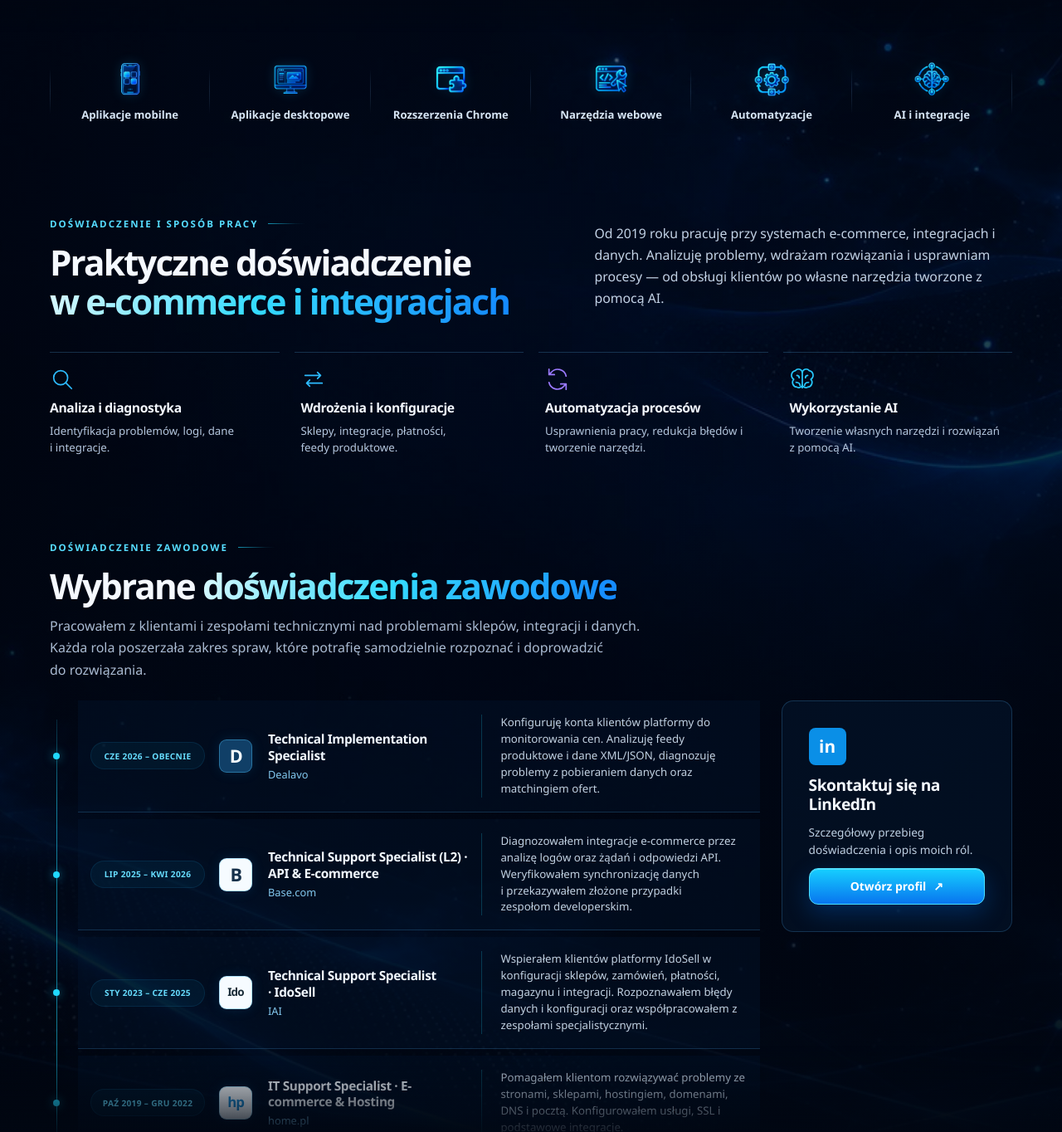
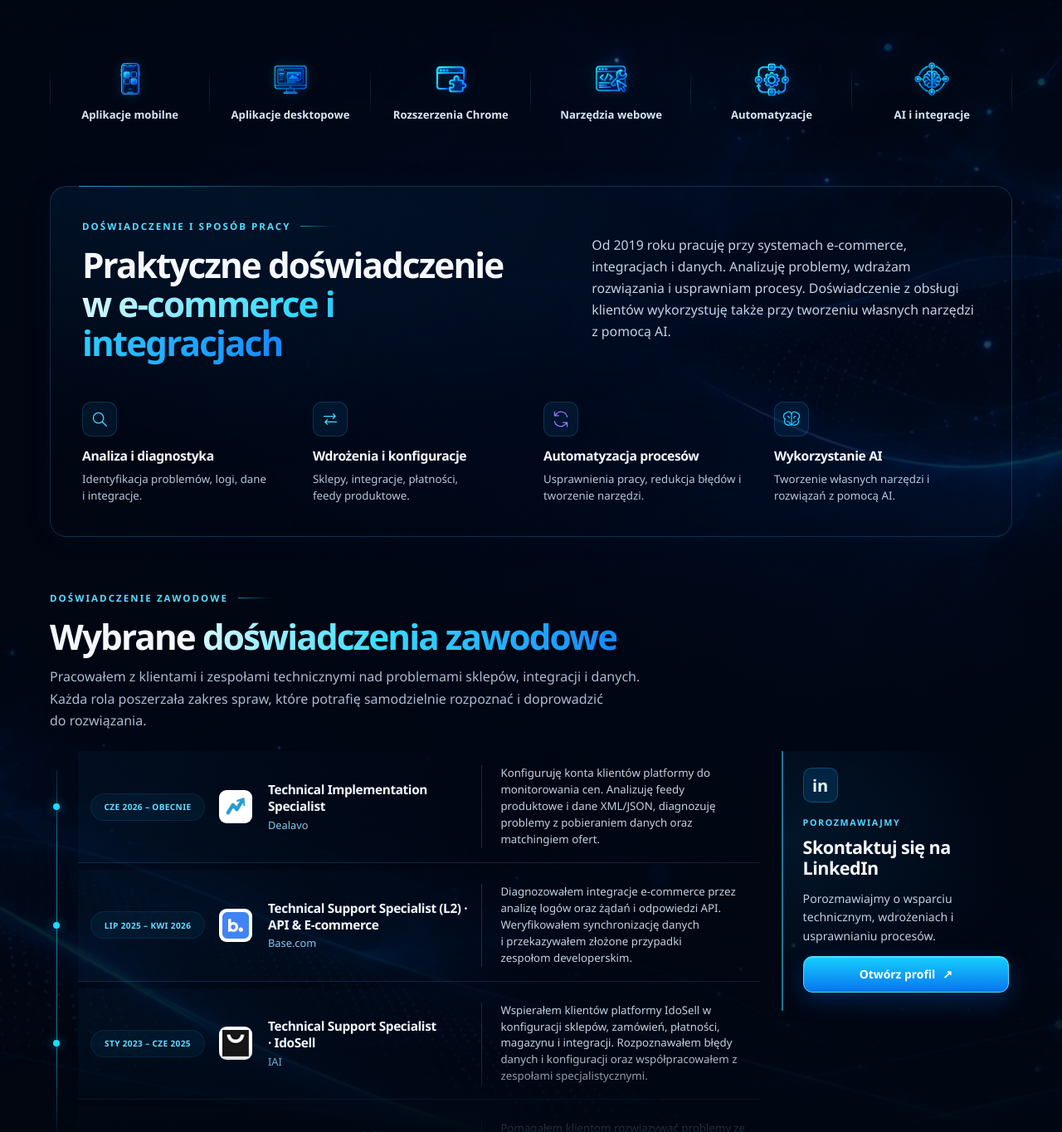
Before and after one commit to wiktor-furmanczyk/wiktor-furmanczyk.github.io, a Jekyll site: the page built from index.md, in a window 1280 px wide and 1400 px high, scrolled down 633 px, cut to the strip 36-1400 px from the top of the window. Shown: the whole strip at 83% size. Built offline with Jekyll 4.4.1, drawn with Linux system fonts in a browser that asks for light colours.

Commit message:
Polish experience layout and brand marks

```diff
--- a/assets/css/style.scss
+++ b/assets/css/style.scss
@@ -738,16 +738,16 @@ html[lang="zh-CN"] h1, html[lang="zh-CN"] h2, html[lang="zh-CN"] h3 { letter-spa
 .home-page .roadmap-banner-copy h2,
 .home-page .blog-heading h2 { font-size: clamp(2rem, 3.3vw, 2.7rem); line-height: 1.12; }
 .home-page .blog-heading h2 { margin-top: 0; }
-.about-section { padding-block: clamp(18px, 3vw, 36px); }
+.about-section { position: relative; padding: clamp(22px, 3vw, 38px); background: radial-gradient(ellipse at 8% 0%, rgba(20, 125, 206, .1), transparent 58%); border: 1px solid rgba(74, 159, 217, .23); border-radius: 20px; box-shadow: inset 0 1px rgba(255, 255, 255, .025), 0 0 42px rgba(9, 95, 169, .055); }
+.about-section::before { position: absolute; top: -1px; left: 34px; width: min(30%, 240px); height: 1px; content: ""; background: linear-gradient(90deg, rgba(39, 203, 255, .7), transparent); }
 .about-intro { display: grid; grid-template-columns: minmax(0, 1fr) minmax(0, .85fr); align-items: center; gap: clamp(30px, 5vw, 72px); }
 .about-intro .section-kicker::after { width: 46px; height: 1px; flex: 0 0 46px; content: ""; background: linear-gradient(90deg, rgba(32,217,255,.66), rgba(32,217,255,.08) 72%, transparent); }
 .about-intro .section-kicker, .experience-section .section-kicker { display: flex; align-items: center; gap: 12px; }
 .about-intro h2 { max-width: 560px; margin: 0; }
 .about-intro > p { max-width: 505px; margin: 0 0 5px; color: #c3d2e5; font-size: .99rem; line-height: 1.65; }
-.about-strengths { display: grid; grid-template-columns: repeat(4, minmax(0, 1fr)); gap: 18px; margin-top: clamp(24px, 3vw, 38px); }
-.about-strength { min-width: 0; padding: 17px 8px 0; background: transparent; border-top: 1px solid rgba(80, 157, 212, .28); }
-.about-strength:first-child { padding-left: 0; }
-.about-strength svg { display: block; width: 30px; height: 30px; margin-bottom: 9px; fill: none; stroke: #2dbbff; stroke-width: 1.8; stroke-linecap: round; stroke-linejoin: round; }
+.about-strengths { display: grid; grid-template-columns: repeat(4, minmax(0, 1fr)); gap: clamp(16px, 2.5vw, 30px); margin-top: clamp(30px, 4vw, 48px); }
+.about-strength { min-width: 0; }
+.about-strength svg { display: grid; width: 42px; height: 42px; margin-bottom: 13px; padding: 9px; fill: none; stroke: #47d5ff; stroke-width: 1.8; stroke-linecap: round; stroke-linejoin: round; background: rgba(20, 144, 219, .09); border: 1px solid rgba(64, 189, 235, .18); border-radius: 11px; filter: drop-shadow(0 0 12px rgba(20, 169, 224, .12)); }
 .about-strength:nth-child(3) svg { stroke: #9b7bff; }
 .about-strength h3 { color: #f4f8ff; font-size: .98rem; line-height: 1.3; }
 .about-strength p { margin: 7px 0 0; color: #b5c7de; font-size: .83rem; line-height: 1.55; }
@@ -758,29 +758,29 @@ html[lang="zh-CN"] h1, html[lang="zh-CN"] h2, html[lang="zh-CN"] h3 { letter-spa
 .experience-section .section-heading p:last-child { max-width: 760px; }
 .experience-layout { display: grid; grid-template-columns: minmax(0, 1fr) minmax(210px, 24%); align-items: start; gap: clamp(16px, 2vw, 28px); }
 .experience-timeline { min-width: 0; }
-.experience-contact { position: sticky; top: 92px; display: flex; min-width: 0; flex-direction: column; align-items: flex-start; gap: 12px; padding: clamp(20px, 2.5vw, 32px); background: rgba(4, 22, 47, .55); border: 1px solid rgba(74, 158, 218, .25); border-radius: 14px; }
-.experience-contact-icon { display: grid; width: 45px; height: 45px; place-items: center; color: white; background: #0a8fe7; border-radius: 8px; font-size: 1.3rem; font-weight: 900; }
-.experience-contact h3 { margin: 0; font-size: 1.2rem; line-height: 1.2; }
-.experience-contact p { margin: 0; color: #bfd0e2; font-size: .85rem; line-height: 1.55; }
+.experience-contact { position: sticky; top: 92px; display: flex; min-width: 0; flex-direction: column; align-items: flex-start; gap: 13px; padding: 20px 4px 22px 24px; background: radial-gradient(ellipse at 0 35%, rgba(16, 132, 207, .13), transparent 75%); border-left: 2px solid rgba(44, 201, 246, .6); }
+.experience-contact-icon { display: grid; width: 42px; height: 42px; place-items: center; color: #e7faff; background: rgba(10, 143, 231, .17); border: 1px solid rgba(45, 193, 241, .25); border-radius: 10px; font-size: 1.25rem; font-weight: 900; }
+.experience-contact-label { margin: 3px 0 -5px; color: #54d8ff; font-size: .67rem; font-weight: 800; letter-spacing: .15em; text-transform: uppercase; }
+.experience-contact h3 { max-width: 240px; margin: 0; font-size: 1.35rem; line-height: 1.15; }
+.experience-contact p { max-width: 235px; margin: 0; color: #bfd0e2; font-size: .88rem; line-height: 1.6; }
 .experience-contact .button { width: 100%; min-height: 44px; justify-content: center; text-align: center; }
 .experience-list { position: relative; display: grid; gap: 8px; margin: 0 0 0 8px; padding: 0 0 0 26px; list-style: none; }
 .experience-list::before { position: absolute; top: 23px; bottom: 23px; left: 0; width: 1px; content: ''; background: linear-gradient(180deg, rgba(32, 217, 255, .16), rgba(32, 217, 255, .56) 12%, rgba(32, 217, 255, .56) 88%, rgba(32, 217, 255, .16)); }
-.experience-card { position: relative; display: grid; min-width: 0; min-height: 94px; grid-template-columns: 138px 42px minmax(0, .9fr) minmax(0, 1.2fr); align-items: center; gap: 17px; padding: 17px 15px; background: rgba(4, 24, 51, .34); border-bottom: 1px solid rgba(74, 158, 218, .24); }
+.experience-card { position: relative; display: grid; min-width: 0; min-height: 94px; grid-template-columns: 138px 42px minmax(0, .9fr) minmax(0, 1.2fr); align-items: center; gap: 17px; padding: 17px 15px; background: linear-gradient(90deg, rgba(13, 73, 124, .1), transparent 72%); border-bottom: 1px solid rgba(74, 158, 218, .19); }
 .experience-card::before { position: absolute; top: calc(50% - 4px); left: -30px; width: 8px; height: 8px; content: ''; background: var(--cyan); border-radius: 50%; box-shadow: 0 0 12px rgba(32, 217, 255, .56); }
 .experience-period { display: inline-flex; min-height: 33px; align-items: center; justify-content: center; padding: 5px 10px; color: #67ddff; background: rgba(7, 72, 108, .18); border: 1px solid rgba(36, 174, 226, .12); border-radius: 999px; font-size: .63rem; font-weight: 800; letter-spacing: .035em; line-height: 1.2; text-align: center; text-transform: uppercase; }
-.experience-mark { display: grid; width: 40px; height: 40px; place-items: center; color: #f4fbff; background: #103f67; border: 1px solid rgba(78, 189, 241, .42); border-radius: 9px; box-shadow: 0 0 15px rgba(25, 143, 222, .15); font-size: 1.35rem; font-weight: 900; letter-spacing: -.07em; line-height: 1; }
-.experience-card:nth-child(2) .experience-mark { color: #16304a; background: #f6fbff; }
-.experience-card:nth-child(3) .experience-mark { color: #172a36; background: #f6fbff; font-size: .84rem; letter-spacing: -.06em; }
-.experience-card:nth-child(4) .experience-mark { color: #1c8ad0; background: #f6fbff; font-size: 1.05rem; }
-.experience-card:nth-child(5) .experience-mark { color: #ff6b27; background: #f6fbff; font-size: 1.75rem; }
-.experience-card:nth-child(6) .experience-mark { color: #ff661f; background: #f6fbff; }
-.experience-card:nth-child(7) .experience-mark { color: #27caff; background: #051e38; }
+.experience-mark { display: grid; width: 40px; height: 40px; place-items: center; overflow: hidden; background: #fff; border-radius: 9px; }
+.experience-mark img { display: block; width: 32px; height: 32px; object-fit: contain; }
+.experience-mark--pair { display: flex; align-items: center; justify-content: center; gap: 2px; }
+.experience-mark--pair img { width: 18px; height: 24px; }
+.experience-mark--velto { background: #061b34; border: 1px solid rgba(62, 172, 222, .26); }
+.experience-mark--velto img { width: 35px; height: 35px; }
 .experience-role { min-width: 0; }
 .experience-role h3 { color: #f2f8ff; font-size: .96rem; line-height: 1.3; }
 .experience-role .experience-company { margin: 4px 0 0; color: #84c9ef; font-size: .8rem; line-height: 1.3; }
 .experience-summary { min-width: 0; margin: 0; padding-left: 22px; color: #c2d1e1; border-left: 1px solid rgba(32, 217, 255, .22); font-size: .83rem; line-height: 1.5; }
 .experience-source { max-width: 100%; margin-top: 24px; white-space: normal; }
-.experience-card-secondary { background: rgba(4, 24, 51, .22); }
+.experience-card-secondary { background: linear-gradient(90deg, rgba(13, 73, 124, .065), transparent 72%); }
 
 @media (max-width: 1180px) {
   .experience-card { grid-template-columns: 130px 40px minmax(0, 1fr); }
@@ -788,7 +788,7 @@ html[lang="zh-CN"] h1, html[lang="zh-CN"] h2, html[lang="zh-CN"] h3 { letter-spa
 }
 @media (max-width: 980px) {
   .experience-layout { grid-template-columns: minmax(0, 1fr); }
-  .experience-contact { position: static; align-items: center; text-align: center; }
+  .experience-contact { position: static; align-items: flex-start; text-align: left; }
   .experience-contact .button { width: auto; }
   .about-strengths { grid-template-columns: repeat(2, minmax(0, 1fr)); }
 }
@@ -889,9 +889,8 @@ html[lang="zh-CN"] h1, html[lang="zh-CN"] h2, html[lang="zh-CN"] h3 { letter-spa
   .experience-summary { grid-column: 1 / -1; }
 }
 @media (max-width: 480px) {
-  .about-section { padding-block: 12px; }
+  .about-section { padding: 22px 18px; }
   .about-intro > p { font-size: .94rem; }
-  .about-strength { padding: 14px 4px 0; }
   .about-strength h3 { font-size: .87rem; }
   .about-strength p { font-size: .75rem; }
   .experience-contact .button { width: 100%; }
--- a/index.md
+++ b/index.md
@@ -39,7 +39,7 @@ image_alt: VeltoWeb - rozwiązuję problemy techniczne i usprawniam procesy
       <p class="section-kicker">Doświadczenie i sposób pracy</p>
       <h2 id="about-title">Praktyczne doświadczenie<br><span class="text-gradient">w e-commerce i integracjach</span></h2>
     </div>
-    <p>Od 2019 roku pracuję przy systemach e-commerce, integracjach i danych. Analizuję problemy, wdrażam rozwiązania i usprawniam procesy — od obsługi klientów po własne narzędzia tworzone z pomocą AI.</p>
+    <p>Od 2019 roku pracuję przy systemach e-commerce, integracjach i danych. Analizuję problemy, wdrażam rozwiązania i usprawniam procesy. Doświadczenie z obsługi klientów wykorzystuję także przy tworzeniu własnych narzędzi z pomocą AI.</p>
   </div>
   <div class="about-strengths" aria-label="Moje obszary doświadczenia">
     <div class="about-strength"><svg aria-hidden="true" viewBox="0 0 32 32"><circle cx="14" cy="14" r="9"/><path d="m21 21 7 7"/></svg><h3>Analiza i diagnostyka</h3><p>Identyfikacja problemów, logi, dane i integracje.</p></div>
@@ -62,56 +62,57 @@ image_alt: VeltoWeb - rozwiązuję problemy techniczne i usprawniam procesy
     <ol class="experience-list">
       <li class="experience-card">
         <span class="experience-period">cze 2026 – obecnie</span>
-        <span class="experience-mark" aria-hidden="true">D</span>
+        <span class="experience-mark" aria-hidden="true"><img src="{{ '/assets/images/experience-logos/dealavo.webp' | relative_url }}" alt="" width="32" height="32" loading="lazy"></span>
         <div class="experience-role"><h3>Technical Implementation Specialist</h3><p class="experience-company">Dealavo</p></div>
         <p class="experience-summary">Konfiguruję konta klientów platformy do monitorowania cen. Analizuję feedy produktowe i dane XML/JSON, diagnozuję problemy z pobieraniem danych oraz matchingiem ofert.</p>
       </li>
       <li class="experience-card">
         <span class="experience-period">lip 2025 – kwi 2026</span>
-        <span class="experience-mark" aria-hidden="true">B</span>
+        <span class="experience-mark" aria-hidden="true"><img src="{{ '/assets/images/experience-logos/base.png' | relative_url }}" alt="" width="32" height="32" loading="lazy"></span>
         <div class="experience-role"><h3>Technical Support Specialist (L2) · API &amp; E-commerce</h3><p class="experience-company">Base.com</p></div>
         <p class="experience-summary">Diagnozowałem integracje e-commerce przez analizę logów oraz żądań i odpowiedzi API. Weryfikowałem synchronizację danych i przekazywałem złożone przypadki zespołom developerskim.</p>
       </li>
       <li class="experience-card">
         <span class="experience-period">sty 2023 – cze 2025</span>
-        <span class="experience-mark" aria-hidden="true">Ido</span>
+        <span class="experience-mark" aria-hidden="true"><img src="{{ '/assets/images/experience-logos/idosell.png' | relative_url }}" alt="" width="32" height="32" loading="lazy"></span>
         <div class="experience-role"><h3>Technical Support Specialist · IdoSell</h3><p class="experience-company">IAI</p></div>
         <p class="experience-summary">Wspierałem klientów platformy IdoSell w konfiguracji sklepów, zamówień, płatności, magazynu i integracji. Rozpoznawałem błędy danych i konfiguracji oraz współpracowałem z zespołami specjalistycznymi.</p>
       </li>
       <li class="experience-card">
         <span class="experience-period">paź 2019 – gru 2022</span>
-        <span class="experience-mark" aria-hidden="true">hp</span>
+        <span class="experience-mark" aria-hidden="true"><img src="{{ '/assets/images/experience-logos/home.png' | relative_url }}" alt="" width="32" height="32" loading="lazy"></span>
         <div class="experience-role"><h3>IT Support Specialist · E-commerce &amp; Hosting</h3><p class="experience-company">home.pl</p></div>
         <p class="experience-summary">Pomagałem klientom rozwiązywać problemy ze stronami, sklepami, hostingiem, domenami, DNS i pocztą. Konfigurowałem usługi, SSL i podstawowe integracje.</p>
       </li>
       <li class="experience-card experience-card-secondary">
         <span class="experience-period">paź 2021 – sie 2022</span>
-        <span class="experience-mark" aria-hidden="true">a</span>
+        <span class="experience-mark experience-mark--pair" aria-hidden="true"><img src="{{ '/assets/images/experience-logos/allegro.png' | relative_url }}" alt="" width="18" height="24" loading="lazy"><img src="{{ '/assets/images/experience-logos/shoper.png' | relative_url }}" alt="" width="18" height="24" loading="lazy"></span>
         <div class="experience-role"><h3>Własna sprzedaż internetowa</h3><p class="experience-company">Allegro &amp; Shoper</p></div>
         <p class="experience-summary">Prowadziłem sprzedaż, konfigurowałem sklep, płatności, dostawy i proces zamówień. Dzięki temu znam także perspektywę sprzedawcy.</p>
       </li>
       <li class="experience-card experience-card-secondary">
         <span class="experience-period">sie – lis 2024</span>
-        <span class="experience-mark" aria-hidden="true">M</span>
+        <span class="experience-mark" aria-hidden="true"><img src="{{ '/assets/images/experience-logos/magento.svg' | relative_url }}" alt="" width="32" height="32" loading="lazy"></span>
         <div class="experience-role"><h3>Praktyka · Magento</h3><p class="experience-company">E-commerce</p></div>
         <p class="experience-summary">Wprowadzałem poprawki wizualne w szablonach sklepów przy użyciu HTML i CSS, testowałem zmiany i współpracowałem z zespołem technicznym.</p>
       </li>
       <li class="experience-card experience-card-secondary">
         <span class="experience-period">gru 2024 – obecnie</span>
-        <span class="experience-mark" aria-hidden="true">V</span>
+        <span class="experience-mark experience-mark--velto" aria-hidden="true"><img src="{{ '/assets/images/favicon.svg' | relative_url }}" alt="" width="32" height="32" loading="lazy"></span>
         <div class="experience-role"><h3>Własne narzędzia i automatyzacje</h3><p class="experience-company">VeltoWeb</p></div>
         <p class="experience-summary">Projektuję aplikacje, rozszerzenia i workflow wspierające codzienną pracę. Przy ich tworzeniu i rozwijaniu korzystam z narzędzi AI.</p>
       </li>
     </ol>
-    <a class="text-link experience-source" href="https://www.linkedin.com/in/wiktorfurmanczyk/details/experience/" target="_blank" rel="noopener noreferrer">Pełny przebieg doświadczenia na LinkedIn <span aria-hidden="true">↗</span></a>
     </div>
     <aside class="experience-contact" aria-label="Skontaktuj się na LinkedIn">
       <span class="experience-contact-icon" aria-hidden="true">in</span>
+      <span class="experience-contact-label">Porozmawiajmy</span>
       <h3>Skontaktuj się na LinkedIn</h3>
-      <p>Szczegółowy przebieg doświadczenia i opis moich ról.</p>
+      <p>Porozmawiajmy o wsparciu technicznym, wdrożeniach i usprawnianiu procesów.</p>
       <a class="button button-primary" href="https://www.linkedin.com/in/wiktorfurmanczyk/" target="_blank" rel="noopener noreferrer">Otwórz profil <span aria-hidden="true">↗</span></a>
     </aside>
   </div>
+  <a class="text-link experience-source" href="https://www.linkedin.com/in/wiktorfurmanczyk/details/experience/" target="_blank" rel="noopener noreferrer">Pełny przebieg doświadczenia na LinkedIn <span aria-hidden="true">↗</span></a>
 </section>
 
 <section id="projekty" class="projects-section section-shell" aria-labelledby="projects-title">
```
Also changed, not shown: en/index.md (+11 -10 lines), zh/index.md (+10 -9 lines), assets/images/experience-logos/allegro.png (added), assets/images/experience-logos/base.png (added), assets/images/experience-logos/dealavo.webp (added), assets/images/experience-logos/home.png (added), assets/images/experience-logos/idosell.png (added), assets/images/experience-logos/magento.svg (added), assets/images/experience-logos/shoper.png (added).
